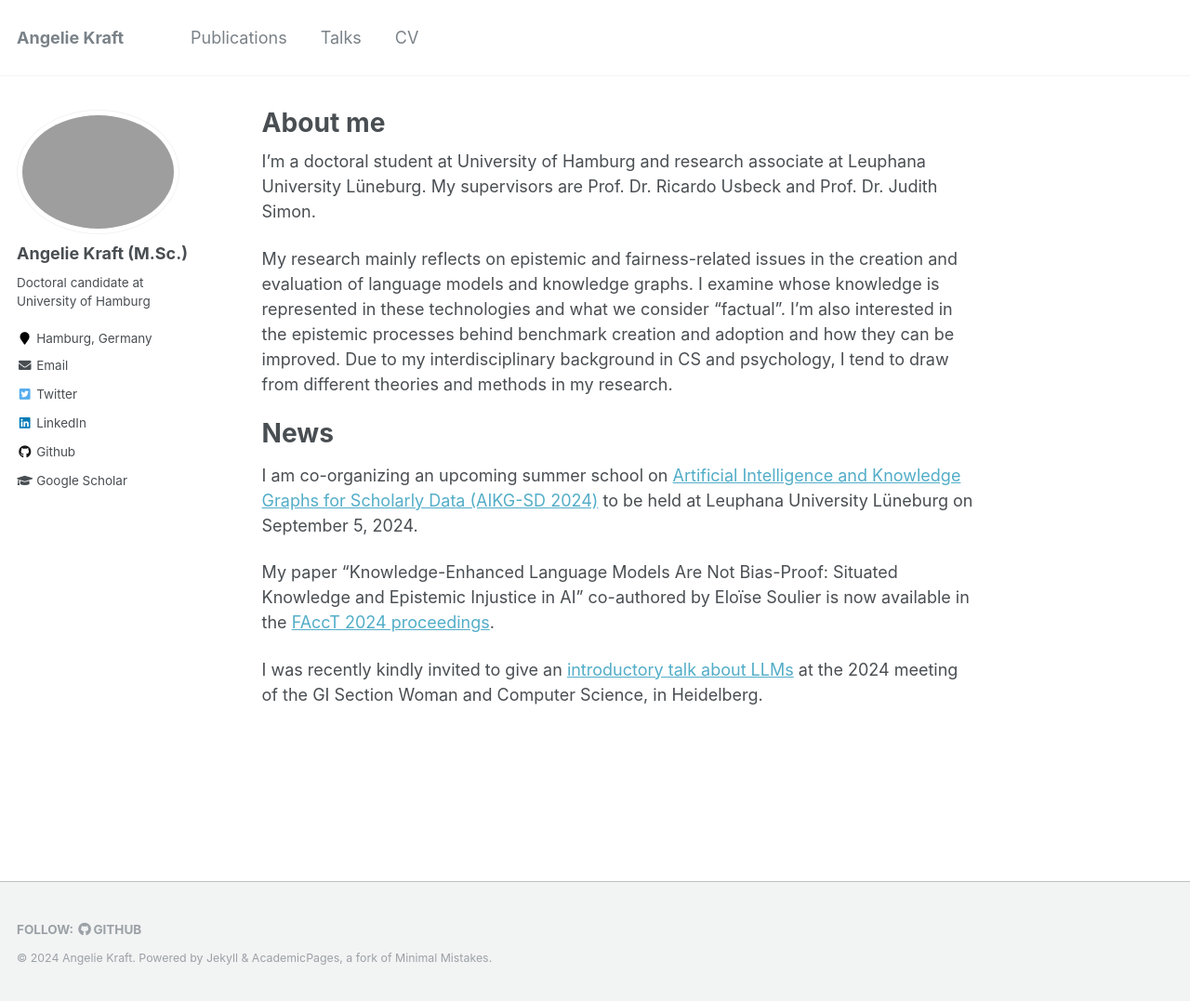
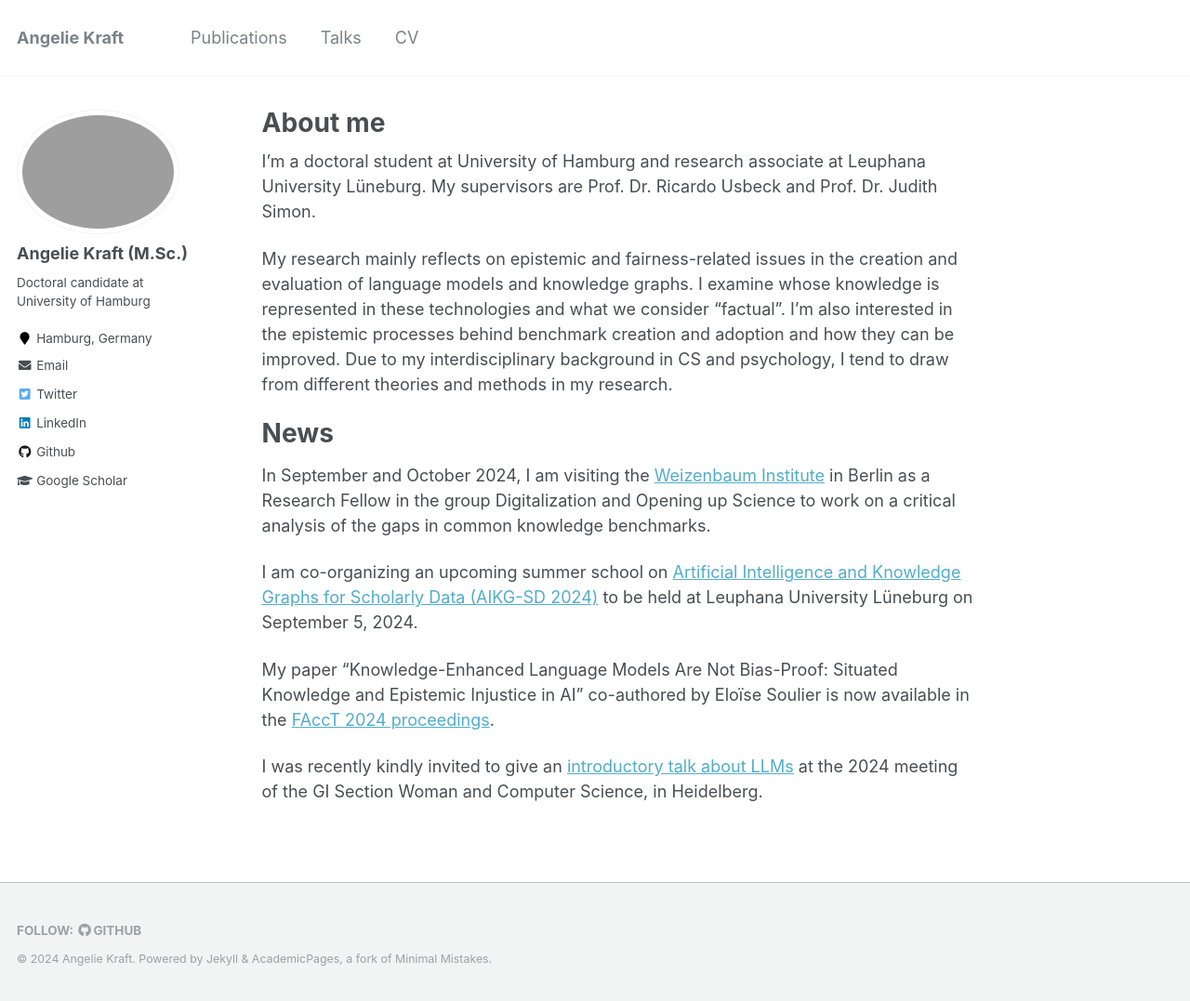
Before and after one commit to krangelie/krangelie.github.io, a Jekyll site: the page built from _pages/about.md, in a window 1280 px wide and 1077 px high. Shown: the whole window at 93% size. Built offline with Jekyll 4.4.1, drawn with Linux system fonts in a browser that asks for light colours.

Commit message:
update about

```diff
--- a/_pages/about.md
+++ b/_pages/about.md
@@ -13,6 +13,9 @@ My research mainly reflects on epistemic and fairness-related issues in the crea
 
 
 # News
+In September and October 2024, I am visiting the [Weizenbaum Institute](https://www.weizenbaum-institut.de/en/) in Berlin as a Research Fellow in the group Digitalization and Opening up Science to work on a critical analysis of the gaps in common knowledge benchmarks.
+
+
 I am co-organizing an upcoming summer school on [Artificial Intelligence and Knowledge Graphs for Scholarly Data (AIKG-SD 2024)](https://sites.google.com/view/aikg-sd-summer-school-day-2024/startseite) to be held at Leuphana University Lüneburg on September 5, 2024.
 
 My paper "Knowledge-Enhanced Language Models Are Not Bias-Proof: Situated Knowledge and Epistemic Injustice in AI" co-authored by Eloïse Soulier is now available in the [FAccT 2024 proceedings](https://dl.acm.org/doi/10.1145/3630106.3658981).
```
